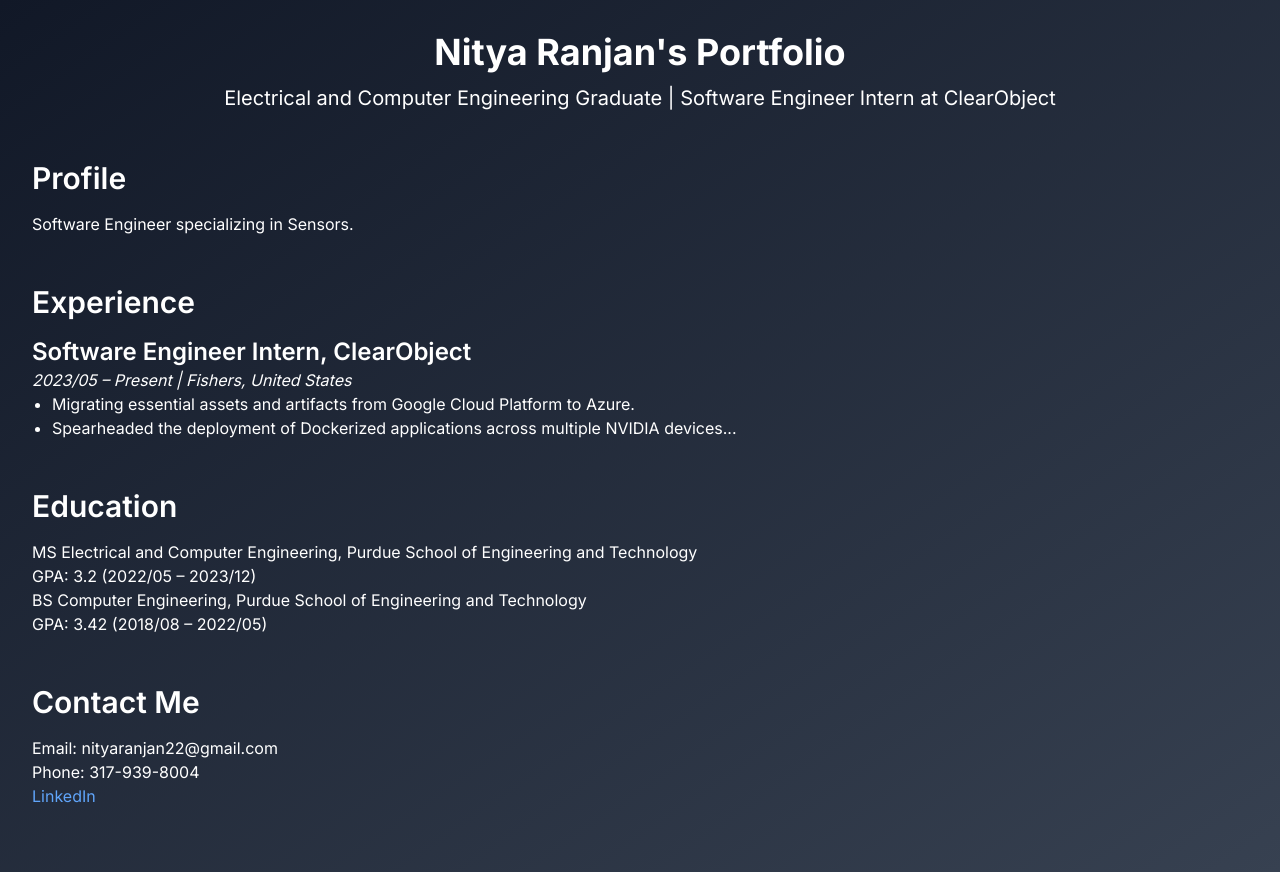
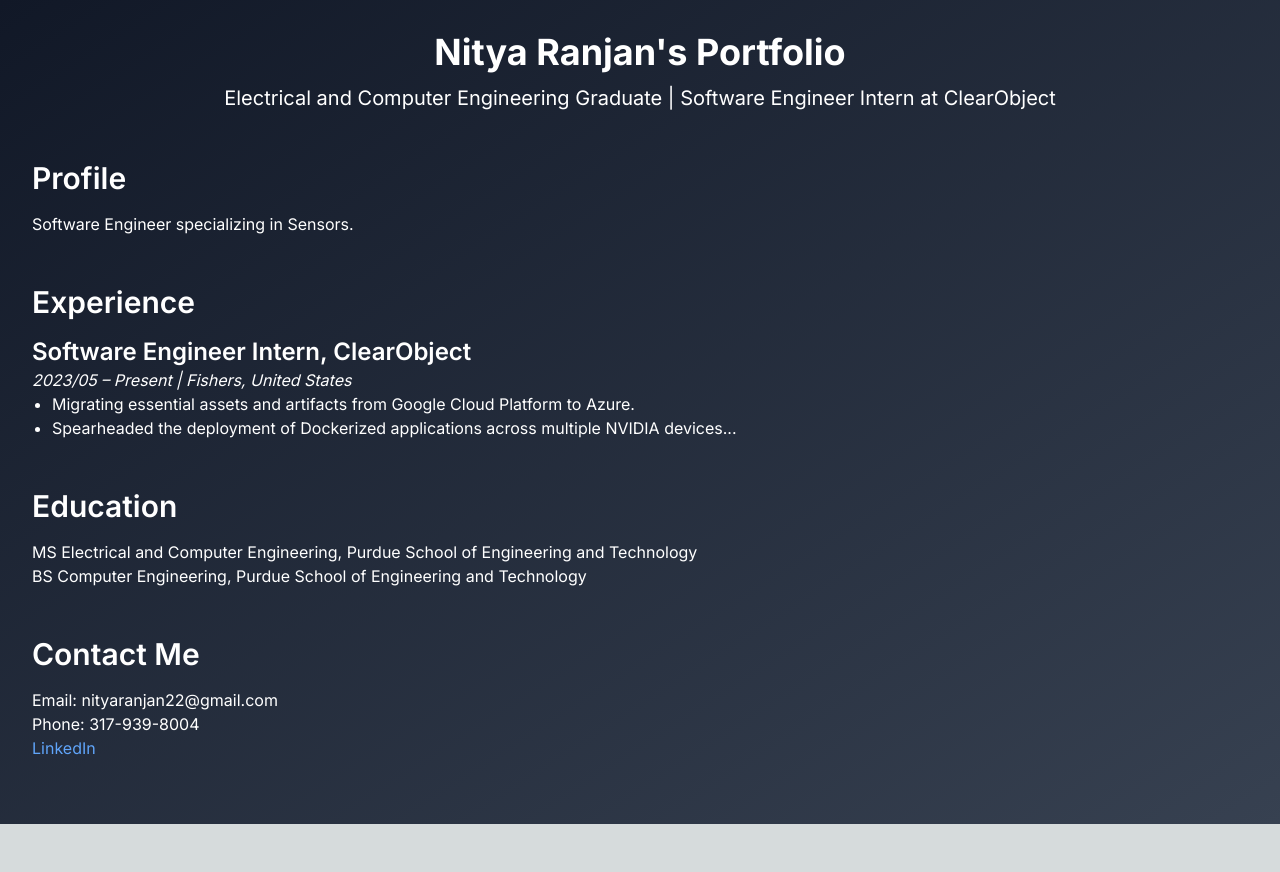
Before and after one commit to nityaranjan22/nextjs-portfolio, a Next.js app: page / in a window 1280 px wide. After the commit the page ends 824 px from the top, so only its background shows below. Built offline with nearby package versions, Linux system fonts and the light colour scheme.

Commit message:
Update page.tsx

```diff
--- a/app/page.tsx
+++ b/app/page.tsx
@@ -41,9 +41,7 @@ export default function Portfolio() {
           <p className="mt-4">
             MS Electrical and Computer Engineering, Purdue School of Engineering and Technology
           </p>
-          <p>GPA: 3.2 (2022/05 – 2023/12)</p>
           <p>BS Computer Engineering, Purdue School of Engineering and Technology</p>
-          <p>GPA: 3.42 (2018/08 – 2022/05)</p>
           {/* Add more educational details if necessary */}
         </section>
 
```
